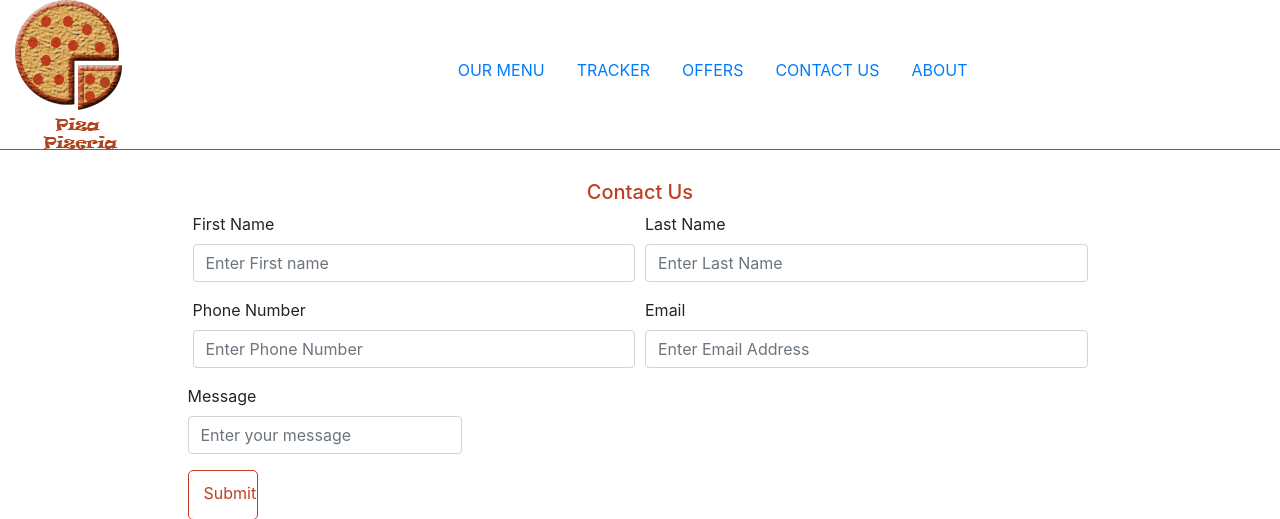
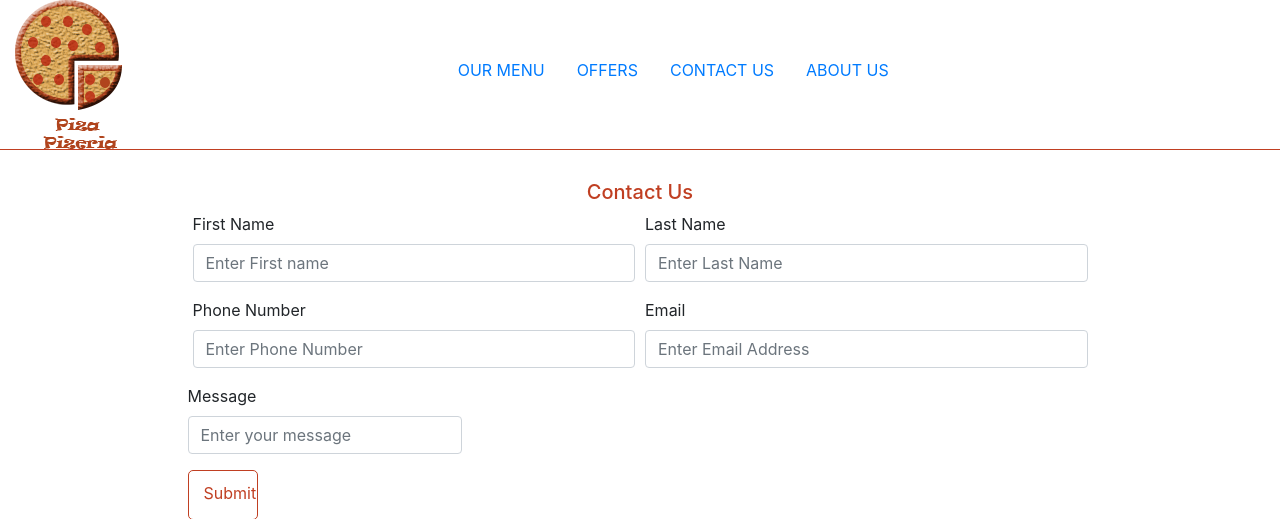
Before and after one commit to Gulsher6862/pizzapizzeria, a PHP site: page /contact.php in a window 1280 px wide. Shown: the top 519 px of the page. Run offline with PHP 8.4, Linux system fonts and the light colour scheme.

Commit message:
Changes made in .php

```diff
--- a/finalpro/contact.php
+++ b/finalpro/contact.php
@@ -24,16 +24,13 @@
                            <a class="nav-link active" href="#">OUR MENU</a>
                        </li>
                        <li class="nav-item">
-                           <a class="nav-link" href="#">TRACKER</a>
-                       </li>
-                       <li class="nav-item">
                            <a class="nav-link" href="#">OFFERS</a>
                        </li>
                        <li class="nav-item">
                            <a class="nav-link" href="contact.php">CONTACT US</a>
                        </li>
                        <li class="nav-item">
-                           <a class="nav-link" href="about.php">ABOUT</a>
+                           <a class="nav-link" href="about.php">ABOUT US</a>
                        </li>
                   </ul>
               </div>
--- a/finalpro/home.php
+++ b/finalpro/home.php
@@ -22,9 +22,6 @@
            <ul class="nav">
                <li class="nav-item">
                       <a class="nav-link active" href="home.php">OUR MENU</a>
-               </li>
-               <li class="nav-item">
-                      <a class="nav-link" href="#">TRACKER</a>
                </li>
                <li class="nav-item">
                       <a class="nav-link" href="#">OFFERS</a>
--- a/finalpro/landing.php
+++ b/finalpro/landing.php
@@ -22,9 +22,6 @@
            <ul class="nav">
                <li class="nav-item">
                       <a class="nav-link" href="home.php">OUR MENU</a>
-               </li>
-               <li class="nav-item">
-                      <a class="nav-link" href="#">TRACKER</a>
                </li>
                <li class="nav-item">
                       <a class="nav-link" href="#">OFFERS</a>
```
Also changed, not shown: finalpro/detail-pizza.php (indentation only).
